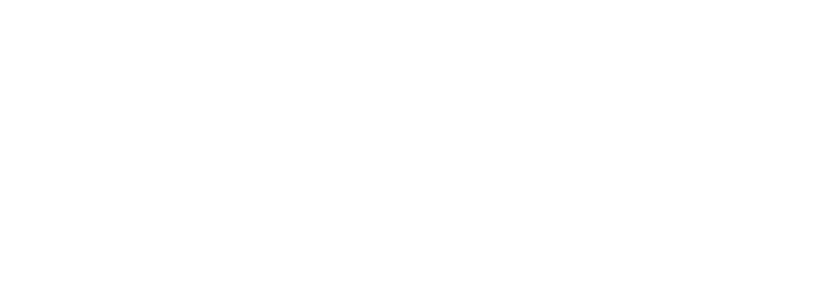
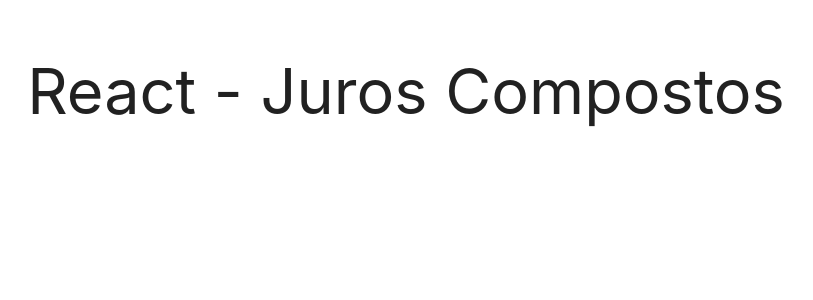
Before and after one commit to Rafaelmkp/fullstack-IGTI, a React (Create React App) app in the folder desafio-mod3/frontend/: page / in a window 1280 px wide. Shown: the top 300 px of the page, without its empty margins (234-1047 px from the left). Built offline with nearby package versions, Linux system fonts and the light colour scheme.

Commit message:
app styling

```diff
--- a/desafio-mod3/frontend/src/App.js
+++ b/desafio-mod3/frontend/src/App.js
@@ -4,9 +4,24 @@
 
 export default function App() {
   return (
-    <div>
-      <Form />
-      <InstallmentGroup />
+    <div style={style.flex}>
+      <h1>React - Juros Compostos</h1>
+      <Form style={style.flexChild} />
+      <InstallmentGroup style={style.flexChild} />
     </div>
   );
 }
+
+const style = {
+  flex: {
+    display: 'flex',
+    justifyContent: 'center',
+    textAlign: 'center',
+    flexDirection: 'column',
+    margin: '15px',
+  },
+
+  flexChild: {
+    padding: '10px',
+  },
+};
```
